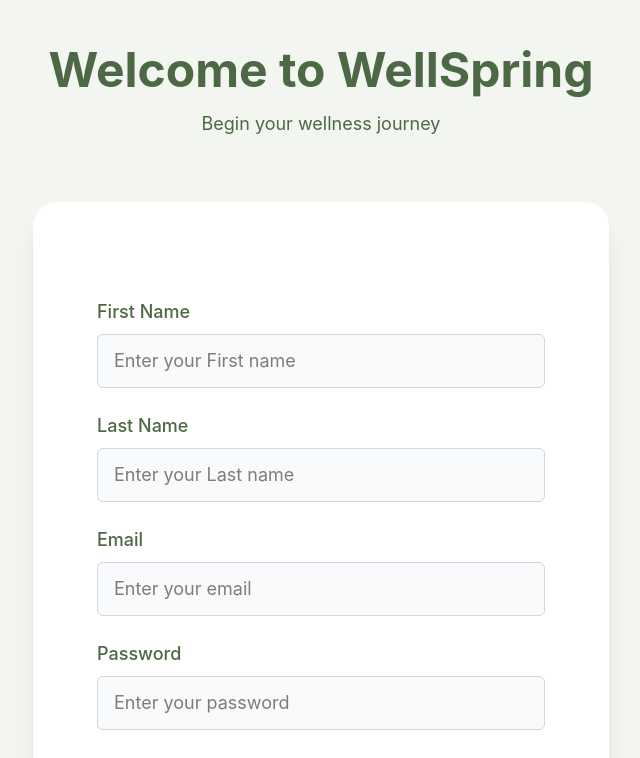
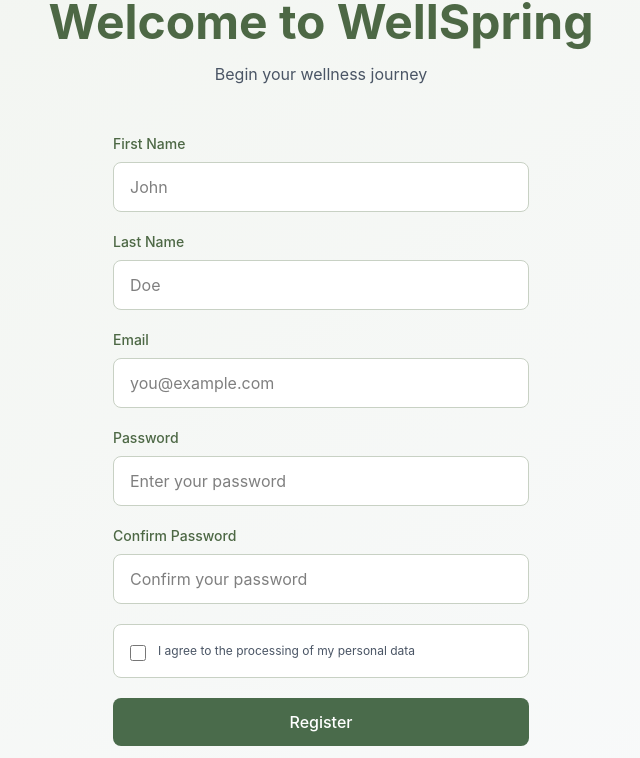
Before and after one commit to Abdualj/wellbeing-app, a React (Vite) app in the folder frontend/: page /register in a window 1280 px wide. Shown: the part 179-937 px from the top of the page, without its empty margins (319-959 px from the left). Built offline with nearby package versions, Linux system fonts and the light colour scheme.

Commit message:
tyylitys: register, login, profiili. protectedRoutes, community sivu osittain+ shareModal

```diff
--- /dev/null
+++ b/frontend/src/components/Community/ShareModal.jsx
@@ -0,0 +1,76 @@
+import { X } from 'lucide-react';
+
+const ShareModal = ({ isOpen, onClose, user }) => {
+  if (!isOpen) return null;
+
+  return (
+    <div className="fixed inset-0 bg-black bg-opacity-50 z-50 flex items-center justify-center p-4">
+      <div className="bg-white rounded-lg shadow-xl max-w-2xl w-full">
+        <div className="flex items-center justify-between p-6 border-b border-gray-200">
+          <h2 className="text-2xl font-bold text-sage-900">Share Your Journey</h2>
+          <button
+            onClick={onClose}
+            className="p-2 hover:bg-gray-100 rounded-full transition-colors"
+          >
+            <X className="w-6 h-6 text-gray-600" />
+          </button>
+        </div>
+
+        <div className="p-6 space-y-6">
+          <div className="flex items-start gap-4">
+            {user?.avatar ? (
+              <img
+                src={user.avatar}
+                alt={user?.firstName}
+                className="w-12 h-12 rounded-full object-cover flex-shrink-0"
+              />
+            ) : (
+              <div className="w-12 h-12 rounded-full bg-sage-200 flex items-center justify-center flex-shrink-0 text-sage-700 font-semibold">
+                {user?.firstName?.[0] || 'U'}
+              </div>
+            )}
+            <div className="flex-1">
+              <p className="text-sm font-medium text-sage-900">{user?.firstName ? `${user.firstName} ${user.lastName}` : 'Guest User'}</p>
+              <select className="mt-1 px-3 py-1.5 text-sm border border-gray-300 rounded-md focus:ring-2 focus:ring-sage-500 focus:border-transparent bg-white">
+                <option value="">Select a group</option>
+              </select>
+            </div>
+          </div>
+
+          <textarea
+            rows={6}
+            className="w-full px-4 py-3 border border-gray-300 rounded-md focus:ring-0 focus:border-gray-300 resize-none"
+          />
+
+          <div className="bg-sage-50 p-4 rounded-lg">
+            <div className="flex items-center gap-3">
+              <p className="text-sm font-medium text-sage-900">Share to:</p>
+              <div className="flex gap-2">
+                <button className="px-4 py-2 bg-gray-200 text-gray-700 rounded-md text-sm font-medium hover:bg-gray-300 transition active:scale-95">
+                  Public Feed
+                </button>
+                <button className="px-4 py-2 bg-gray-200 text-gray-700 rounded-md text-sm font-medium hover:bg-gray-300 transition active:scale-95">
+                  Community Feed
+                </button>
+              </div>
+            </div>
+          </div>
+
+          <div className="flex items-center justify-end space-x-4 pt-4 border-t border-gray-200">
+            <button
+              onClick={onClose}
+              className="px-6 py-2.5 text-gray-700 border border-gray-300 rounded-md hover:bg-gray-50 transition active:scale-95"
+            >
+              Cancel
+            </button>
+            <button className="px-6 py-2.5 bg-sage-300 text-sage-900 rounded-md hover:bg-sage-400 transition active:scale-95">
+              Share
+            </button>
+          </div>
+        </div>
+      </div>
+    </div>
+  );
+};
+
+export default ShareModal;
--- /dev/null
+++ b/frontend/src/components/ProtectedRoutes.jsx
@@ -0,0 +1,13 @@
+import { Navigate } from 'react-router-dom'
+
+const ProtectedRoutes = ({ children }) => {
+  const isAuthenticated = !!localStorage.getItem('token')
+
+  if (!isAuthenticated) {
+    return <Navigate to="/login" replace />
+  }
+
+  return children
+}
+
+export default ProtectedRoutes
--- a/frontend/src/main.jsx
+++ b/frontend/src/main.jsx
@@ -10,6 +10,8 @@ import Header from './components/Header'
 import LoadingScreen from './components/LoadingScreen'
 import { BrowserRouter, Routes, Route, useLocation } from 'react-router-dom'
 import { AppProvider } from './context/AppContext'
+import ProtectedRoutes from './components/ProtectedRoutes';
+
 
 // Development mode: Set dev-user-id if no userId exists
 if (!localStorage.getItem('userId')) {
@@ -37,7 +39,7 @@ const AppWrapper = () => {
       <Routes>
         <Route path="/community" element={<Community />} />
         <Route path="/login" element={<Login />} />
-        <Route path="/profile" element={<Profile />} />
+        <Route path="/profile" element={<ProtectedRoutes><Profile /></ProtectedRoutes>} />
         <Route path="/register" element={<Register />} />
         <Route path="/groups" element={<Groups />} />
       </Routes>
--- a/frontend/src/views/Community.jsx
+++ b/frontend/src/views/Community.jsx
@@ -1,12 +1,62 @@
-import Header from '../views/Community'
+import { useState } from 'react'
+import ShareModal from '../components/Community/ShareModal'
+import useUserProfile from '../Hooks/useUserProfile'
 
 const Community = () => {
-    return (
-        <div className="bg-sage-50 backdrop-blur-sm min-h-screen">
-            <h1>Hi</h1>
+  const [showShare, setShowShare] = useState(false)
+  const [activeTab, setActiveTab] = useState('public')
+  const { user } = useUserProfile()
+
+  return (
+    <div className="min-h-screen bg-gray-50">
+      <div className="max-w-4xl mx-auto px-4 py-8">
+        <div className="flex items-center justify-between mb-8">
+          <div>
+            <h1 className="text-3xl font-bold text-sage-900">Community Feed</h1>
+          </div>
+          <button
+            onClick={() => setShowShare(true)}
+            className="px-6 py-2.5 bg-sage-700 text-white rounded-md hover:bg-sage-800 transition active:scale-95 font-medium whitespace-nowrap"
+          >
+            + Share
+          </button>
         </div>
 
-    )
+        <div className="mb-6 border-b border-gray-200">
+          <div className="flex gap-8">
+            <button
+              onClick={() => setActiveTab('public')}
+              className={`py-3 font-medium transition-colors border-b-2 ${
+                activeTab === 'public'
+                  ? 'border-sage-700 text-sage-900'
+                  : 'border-transparent text-gray-600 hover:text-gray-900'
+              }`}
+            >
+              Public Feed
+            </button>
+            <button
+              onClick={() => setActiveTab('community')}
+              className={`py-3 font-medium transition-colors border-b-2 ${
+                activeTab === 'community'
+                  ? 'border-sage-700 text-sage-900'
+                  : 'border-transparent text-gray-600 hover:text-gray-900'
+              }`}
+            >
+              Community Feed
+            </button>
+          </div>
+        </div>
+
+        <div className="bg-white rounded-lg shadow-sm p-12">
+          <div className="text-center py-8">
+            <p className="text-gray-500"></p>
+          </div>
+        </div>
+      </div>
+
+      <ShareModal isOpen={showShare} onClose={() => setShowShare(false)} user={user} />
+    </div>
+  )
 }
 
-export default Community;
+export default Community
--- a/frontend/src/views/Login.jsx
+++ b/frontend/src/views/Login.jsx
@@ -34,13 +34,11 @@ const Login = () => {
         return;
       }
 
-      // Store authentication data
       localStorage.setItem('token', data.data.accessToken);
       if (data.data.user?.id) {
         localStorage.setItem('userId', data.data.user.id);
       }
 
-      // Redirect to profile page after login
       window.location.href = '/profile';
     } catch (err) {
       setError('Network error');
@@ -50,35 +48,42 @@ const Login = () => {
   };
 
   return (
-    <section className="flex items-center justify-center min-h-screen bg-sage-50 backdrop-blur-sm">
-      <div className="flex flex-col items-center w-full max-w-xl">
-        <div className="text-center mb-16">
-          <h1 className="text-5xl text-sage-900 font-bold">Welcome to WellSpring</h1>
-          <h5 className="text-lg text-sage-900 mt-4">Continue your wellness journey</h5>
+    <section className="flex items-center justify-center min-h-screen bg-gradient-to-br from-sage-50 to-gray-50">
+      <div className="flex flex-col items-center w-full max-w-md px-4">
+        <div className="text-center mb-12">
+          <h1 className="text-5xl font-bold text-sage-900 whitespace-nowrap">Welcome to WellSpring</h1>
+          <p className="text-gray-600 mt-4">Continue your wellness journey</p>
         </div>
 
-        <div className="main bg-white px-16 py-20 rounded-3xl text-center w-full shadow-xl border border-gray-100">
-          {error && <p className="text-red-600 mb-4">{error}</p>}
+        {error && (
+          <div className="w-full bg-red-50 border border-red-200 text-red-600 rounded-lg px-4 py-3 mb-6 text-sm">
+            {error}
+          </div>
+        )}
 
-          <form onSubmit={handleSubmit} className="text-lg">
+        <form onSubmit={handleSubmit} className="w-full space-y-6">
           <div>
-              <label className="block mt-4 mb-2 text-left font-medium text-sage-900">Email</label>
+            <label className="block mb-2 font-medium text-sage-900 text-sm">Email</label>
             <input
               name="email"
               type="email"
+              value={email}
               onChange={handleInputChange}
-                className="block w-full mb-6 px-4 py-3 border border-gray-300 rounded-md focus:outline-none focus:border-green-400 bg-gray-50"
+              placeholder="you@example.com"
+              className="w-full px-4 py-3 bg-white border border-sage-200 rounded-lg focus:outline-none focus:ring-2 focus:ring-sage-500 focus:border-transparent transition"
               required
             />
           </div>
 
           <div>
-              <label className="block mt-4 mb-2 text-left font-medium text-sage-900">Password</label>
+            <label className="block mb-2 font-medium text-sage-900 text-sm">Password</label>
             <input
               name="password"
               type="password"
+              value={password}
               onChange={handleInputChange}
-                className="block w-full mb-6 px-4 py-3 border border-gray-300 rounded-md focus:outline-none focus:border-green-400 bg-gray-50"
+              placeholder="Enter your password"
+              className="w-full px-4 py-3 bg-white border border-sage-200 rounded-lg focus:outline-none focus:ring-2 focus:ring-sage-500 focus:border-transparent transition"
               required
             />
           </div>
@@ -86,19 +91,18 @@ const Login = () => {
           <button
             type="submit"
             disabled={loading}
-              className="font-medium text-white bg-sage-900 px-6 py-2 rounded-md w-2/3"
+            className="w-full font-medium text-white bg-sage-700 hover:bg-sage-800 py-3 rounded-lg transition active:scale-95 disabled:opacity-50 disabled:cursor-not-allowed"
           >
             {loading ? 'Logging in...' : 'Login'}
           </button>
         </form>
 
-          <p className="mt-6 text-sage-900">
+        <p className="mt-6 text-center text-gray-600 text-sm">
           Not a member?{' '}
-            <a href="./register" className="text-sage-900 hover:underline">
+          <a href="./register" className="text-sage-700 font-medium hover:text-sage-800 transition">
             Register Here
           </a>
         </p>
-        </div>
       </div>
     </section>
   );
--- a/frontend/src/views/Register.jsx
+++ b/frontend/src/views/Register.jsx
@@ -7,6 +7,7 @@ const Register = () => {
   const [password, setPassword] = useState('')
   const [confirmPassword, setConfirmPassword] = useState('')
   const [loading, setLoading] = useState(false)
+  const [error, setError] = useState('')
   const [dataProcessingConsent, setDataProcessingConsent] = useState(false)
 
   const handleInputChange = (e) => {
@@ -20,14 +21,15 @@ const Register = () => {
 
   const handleSubmit = async (event) => {
     event.preventDefault()
+    setError('')
 
     if (password !== confirmPassword) {
-      alert('Passwords do not match')
+      setError('Passwords do not match')
       return
     }
 
     if (!dataProcessingConsent) {
-      alert('You must consent to data processing')
+      setError('You must consent to data processing')
       return
     }
 
@@ -51,126 +53,130 @@ const Register = () => {
       const data = await res.json()
 
       if (!res.ok) {
-        alert(data.message || 'Registration failed')
+        setError(data.message || 'Registration failed')
         return
       }
 
-      // Store authentication data
       localStorage.setItem('token', data.data.accessToken)
       if (data.data.user?.id) {
         localStorage.setItem('userId', data.data.user.id)
       }
 
-      // Redirect to profile page after registration
       window.location.href = '/profile'
     } catch (err) {
-      alert('Network error')
+      setError('Network error')
     } finally {
       setLoading(false)
     }
   }
 
   return (
-    <section className="flex items-center justify-center min-h-screen bg-sage-50 backdrop-blur-sm pt-24">
-      <div className="flex flex-col items-center w-full max-w-xl">
-        <div className="text-center mb-16">
-          <h1 className="text-5xl text-sage-900 font-bold">Welcome to WellSpring</h1>
-          <h5 className="text-lg text-sage-900 mt-4">Begin your wellness journey</h5>
+    <section className="flex items-center justify-center min-h-screen bg-gradient-to-br from-sage-50 to-gray-50 py-12">
+      <div className="flex flex-col items-center w-full max-w-md px-4">
+        <div className="text-center mb-12">
+          <h1 className="text-5xl font-bold text-sage-900 whitespace-nowrap">Welcome to WellSpring</h1>
+          <p className="text-gray-600 mt-4">Begin your wellness journey</p>
         </div>
 
-        <div className="main bg-white px-16 py-20 rounded-3xl text-center w-full shadow-xl border-gray-100">
-          <form onSubmit={handleSubmit} className="text-lg">
+        {error && (
+          <div className="w-full bg-red-50 border border-red-200 text-red-600 rounded-lg px-4 py-3 mb-6 text-sm">
+            {error}
+          </div>
+        )}
+
+        <form onSubmit={handleSubmit} className="w-full space-y-5">
           <div>
-              <label className="block mt-4 mb-2 text-left text-sage-900 font-medium">First Name</label>
+            <label className="block mb-2 font-medium text-sage-900 text-sm">First Name</label>
             <input
               name="firstname"
               type="text"
               value={firstName}
-                placeholder="Enter your First name"
               onChange={handleInputChange}
-                className="block w-full mb-6 px-4 py-3 border border-gray-300 rounded-md focus:outline-none focus:border-green-400 bg-gray-50"
+              placeholder="John"
+              className="w-full px-4 py-3 bg-white border border-sage-200 rounded-lg focus:outline-none focus:ring-2 focus:ring-sage-500 focus:border-transparent transition"
               required
             />
           </div>
 
           <div>
-              <label className="block mt-4 mb-2 text-left text-sage-900 font-medium">Last Name</label>
+            <label className="block mb-2 font-medium text-sage-900 text-sm">Last Name</label>
             <input
               name="lastname"
               type="text"
               value={lastName}
-                placeholder="Enter your Last name"
               onChange={handleInputChange}
-                className="block w-full mb-6 px-4 py-3 border border-gray-300 rounded-md focus:outline-none focus:border-green-400 bg-gray-50"
+              placeholder="Doe"
+              className="w-full px-4 py-3 bg-white border border-sage-200 rounded-lg focus:outline-none focus:ring-2 focus:ring-sage-500 focus:border-transparent transition"
               required
             />
           </div>
 
           <div>
-              <label className="block mt-4 mb-2 text-left text-sage-900 font-medium">Email</label>
+            <label className="block mb-2 font-medium text-sage-900 text-sm">Email</label>
             <input
               name="email"
               type="email"
               value={email}
-                placeholder="Enter your email"
               onChange={handleInputChange}
-                className="block w-full mb-6 px-4 py-3 border border-gray-300 rounded-md focus:outline-none focus:border-green-400 bg-gray-50"
+              placeholder="you@example.com"
+              className="w-full px-4 py-3 bg-white border border-sage-200 rounded-lg focus:outline-none focus:ring-2 focus:ring-sage-500 focus:border-transparent transition"
               required
             />
           </div>
 
           <div>
-              <label className="block mt-4 mb-2 text-left text-sage-900 font-medium">Password</label>
+            <label className="block mb-2 font-medium text-sage-900 text-sm">Password</label>
             <input
               name="password"
               type="password"
               value={password}
+              onChange={handleInputChange}
               placeholder="Enter your password"
-                onChange={handleInputChange}
-                className="block w-full mb-6 px-4 py-3 border border-gray-300 rounded-md focus:outline-none focus:border-green-400 bg-gray-50"
+              className="w-full px-4 py-3 bg-white border border-sage-200 rounded-lg focus:outline-none focus:ring-2 focus:ring-sage-500 focus:border-transparent transition"
               required
             />
           </div>
 
           <div>
-              <label className="block mt-4 mb-2 text-left text-sage-900 font-medium">Confirm Password</label>
+            <label className="block mb-2 font-medium text-sage-900 text-sm">Confirm Password</label>
             <input
               name="confirmPassword"
               type="password"
               value={confirmPassword}
+              onChange={handleInputChange}
               placeholder="Confirm your password"
-                onChange={handleInputChange}
-                className="block w-full mb-6 px-4 py-3 border border-gray-300 rounded-md focus:outline-none focus:border-green-400 bg-gray-50"
+              className="w-full px-4 py-3 bg-white border border-sage-200 rounded-lg focus:outline-none focus:ring-2 focus:ring-sage-500 focus:border-transparent transition"
               required
             />
+          </div>
+
+          <div className="flex items-start gap-3 bg-white border border-sage-200 rounded-lg p-4">
+            <input
+              type="checkbox"
+              checked={dataProcessingConsent}
+              onChange={(e) => setDataProcessingConsent(e.target.checked)}
+              className="mt-1 w-4 h-4 accent-sage-600 cursor-pointer"
+            />
+            <label className="text-xs text-gray-600 leading-relaxed cursor-pointer">
+              I agree to the processing of my personal data
+            </label>
           </div>
 
           <button
             type="submit"
             disabled={loading}
-              className="font-medium text-base text-white bg-sage-900 hover:bg-green-900 px-6 py-2 rounded-md w-full mt-2"
+            className="w-full font-medium text-white bg-sage-700 hover:bg-sage-800 py-3 rounded-lg transition active:scale-95 disabled:opacity-50 disabled:cursor-not-allowed"
           >
-              Register
+            {loading ? 'Registering...' : 'Register'}
           </button>
-
-            <div className="mt-6 flex items-start gap-3 bg-gray-50 border border-gray-200 rounded-lg p-4">
-              <input
-                type="checkbox"
-                checked={dataProcessingConsent}
-                onChange={(e) => setDataProcessingConsent(e.target.checked)}
-                className="mt-1 w-5 h-5 accent-green-600 cursor-pointer"
-              />
-              <label className="text-sm text-sage-900 leading-relaxed cursor-pointer">
-                I agree to the processing of my personal data
-              </label>
-            </div>
         </form>
 
-          <p className="mt-6 text-sage-900">
-            Already a member?
-            <a href="./login" className="text-sage-900 hover:underline"> Login Here</a>
+        <p className="mt-6 text-center text-gray-600 text-sm">
+          Already a member?{' '}
+          <a href="./login" className="text-sage-700 font-medium hover:text-sage-800 transition">
+            Login Here
+          </a>
         </p>
-        </div>
       </div>
     </section>
   )
```
Lines whose indentation alone changed are shown as unchanged.
